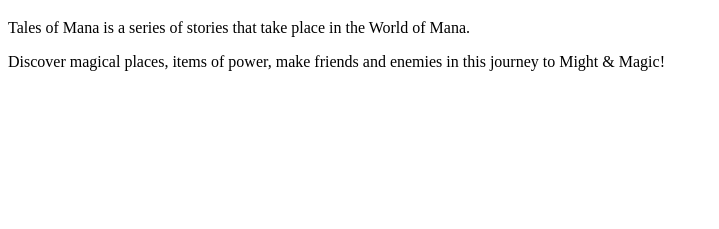
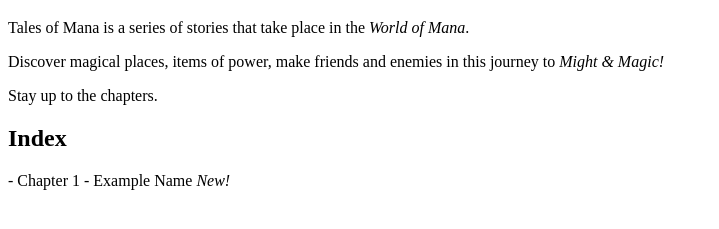
Before and after one commit to talesofmana/home, a plain HTML site: page index.html in a window 1280 px wide. Shown: the part 61-290 px from the top of the page, without its empty margins (0-719 px from the left). Drawn offline with Linux system fonts and the light colour scheme.

Commit message:
Update index.html

```diff
--- a/index.html
+++ b/index.html
@@ -2,9 +2,15 @@
 <html>
 <body>
 
-<h1>Tales of Mana</h1>
-<p>Tales of Mana is a series of stories that take place in the World of Mana.</p>
-<p>Discover magical places, items of power, make friends and enemies in this journey to Might & Magic!</p>
+  <h1>Tales of Mana</h1>
+  <p>Tales of Mana is a series of stories that take place in the <i>World of Mana</i>.</p>
+  <p>Discover magical places, items of power, make friends and enemies in this journey to <i>Might & Magic!</i></p>
+  <p></p>
+  <p>Stay up to the chapters.</p>
+  <p></p>
+  <h2>Index</h2>
+  <p></p>
+  <p>- Chapter 1 - Example Name <i>New!</i></p>
 
 </body>
 </html>
```
